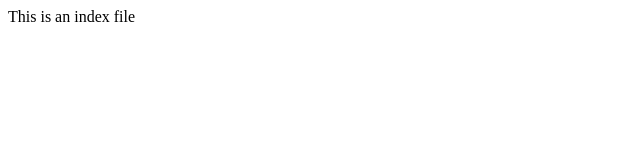
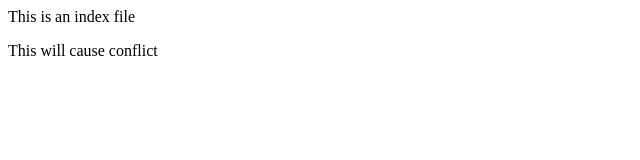
Before and after one commit to Dhanush-05/localrepo, a plain HTML site: page index.html in a window 1280 px wide. Shown: the whole page, without its empty margins (0-640 px from the left). Drawn offline with Linux system fonts and the light colour scheme.

Commit message:
Trying out merging locally

```diff
--- a/index.html
+++ b/index.html
@@ -1 +1,2 @@
 <div>This is an index file</div>
+<p>This will cause conflict</p>
```
